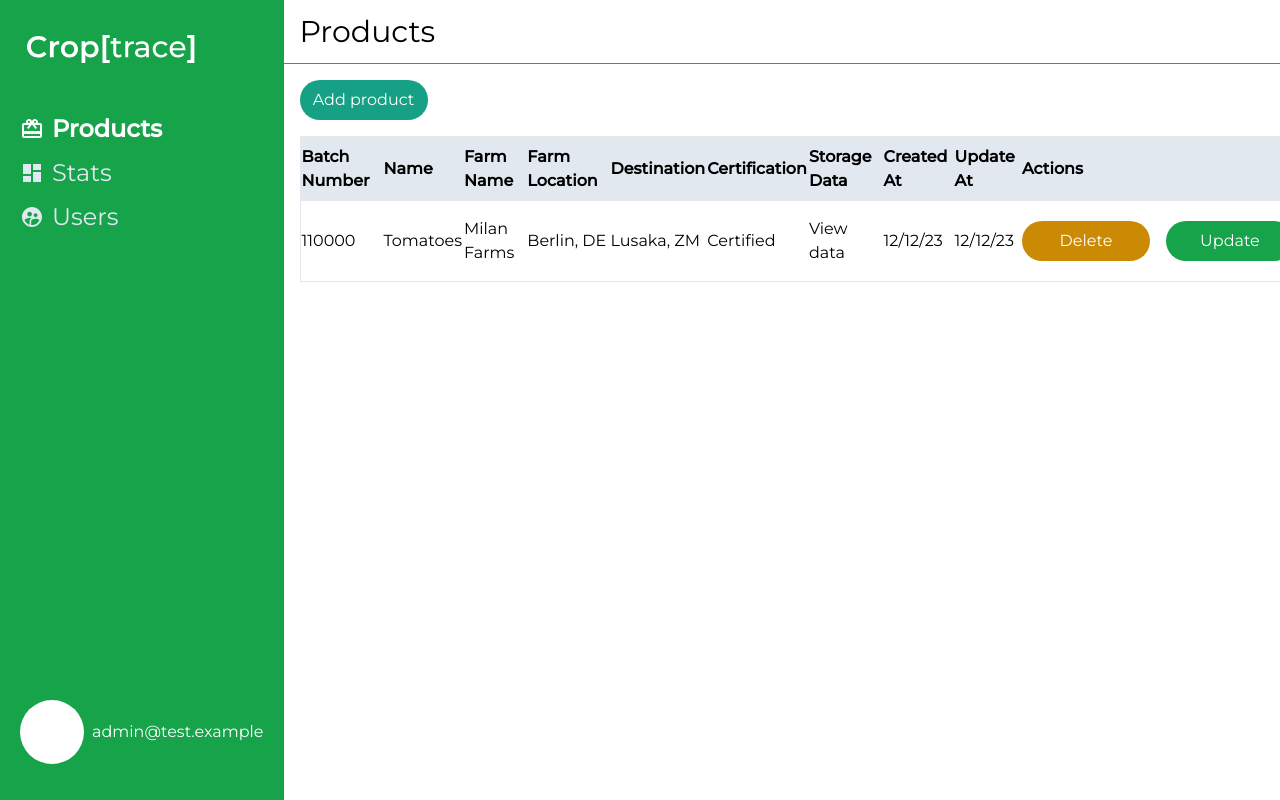
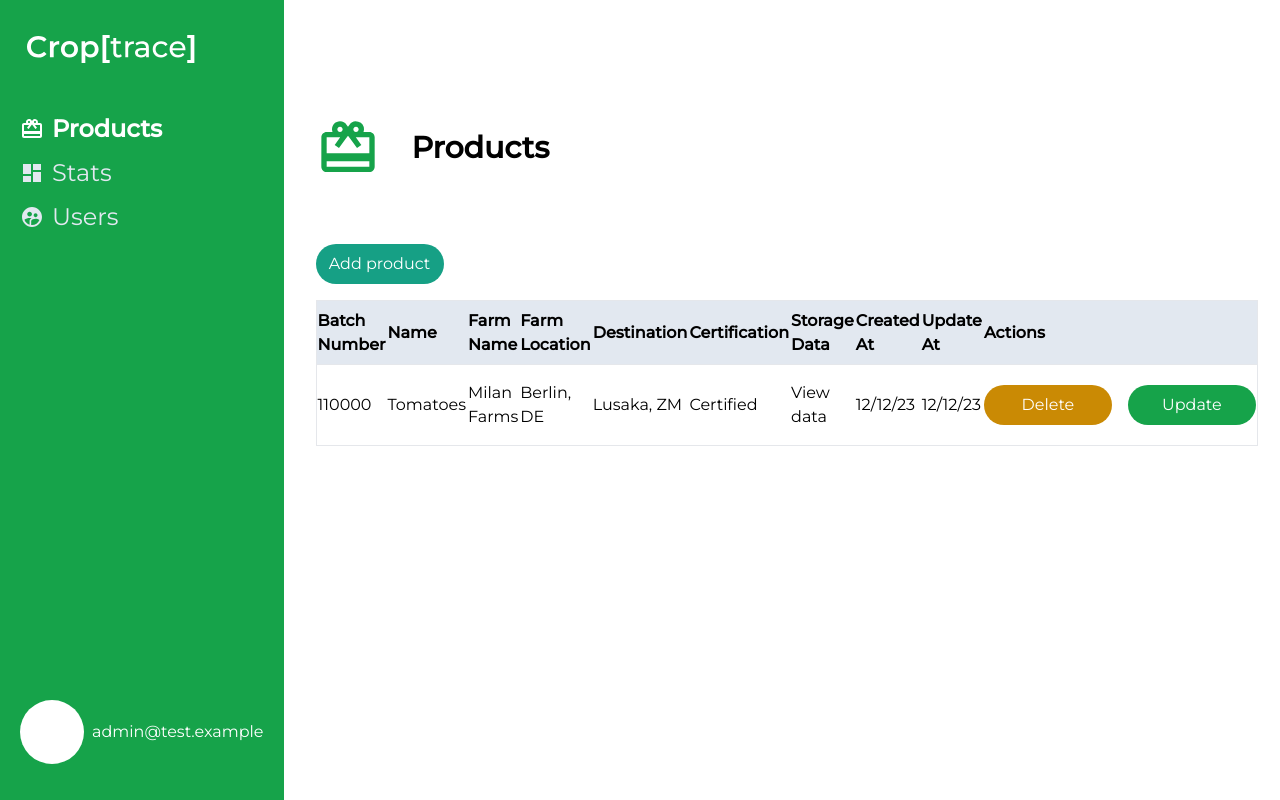
Before and after one commit to cephaschapa/CropTraceService, a Next.js app in the folder client/: page /dashboard in a window 1280 px wide. Built offline with nearby package versions, Linux system fonts and the light colour scheme.

Commit message:
feat: adjust styling of products page header
Signed-off-by: Milan Gruner <milangruner@gmail.com>

```diff
--- a/client/src/app/dashboard/page.tsx
+++ b/client/src/app/dashboard/page.tsx
@@ -1,19 +1,21 @@
 'use client'
 import React from "react"
 import Sidebar from "@/components/Sidebar"
+import { MdRedeem } from "react-icons/md"
 
 export default function Dashboard () {
     return(
         <div className="flex">
             <Sidebar selectedPage="Products" userEmail="admin@test.example"/>
-            <main className="w-full">
-                <header className="px-4 h-16 flex items-center border-b border-neutral-500 w-full">
-                    <p className="text-3xl">Products</p>
+            <main className="w-full p-8">
+                <header className="h-16 flex items-center w-full mb-[48px] mt-[84px]">
+                    <MdRedeem size={64} color="#16A34A" className="inline mr-8" />
+                    <p className="text-3xl font-bold">Products</p>
                 </header>
-                <div className="p-4">
+                <div className="py-4">
                     <button className="bg-[#16a085] h-10 w-32 text-white rounded-full">Add product</button>
                 </div>
-                <table className="w-full ml-4">
+                <table className="w-full">
                     <thead className="border h-16 bg-slate-200 text-left">
                         <th>Batch Number</th>
                         <th>Name</th>
```
